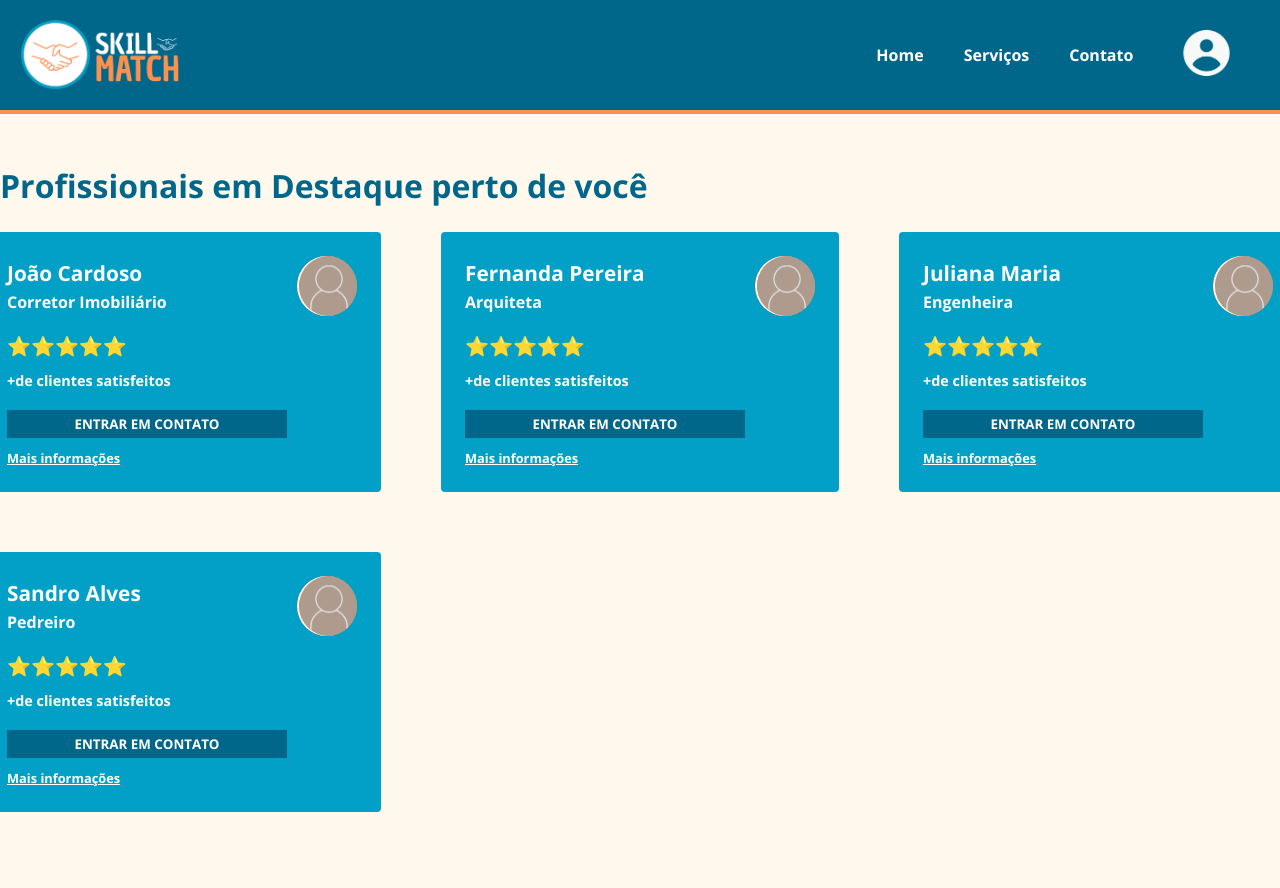
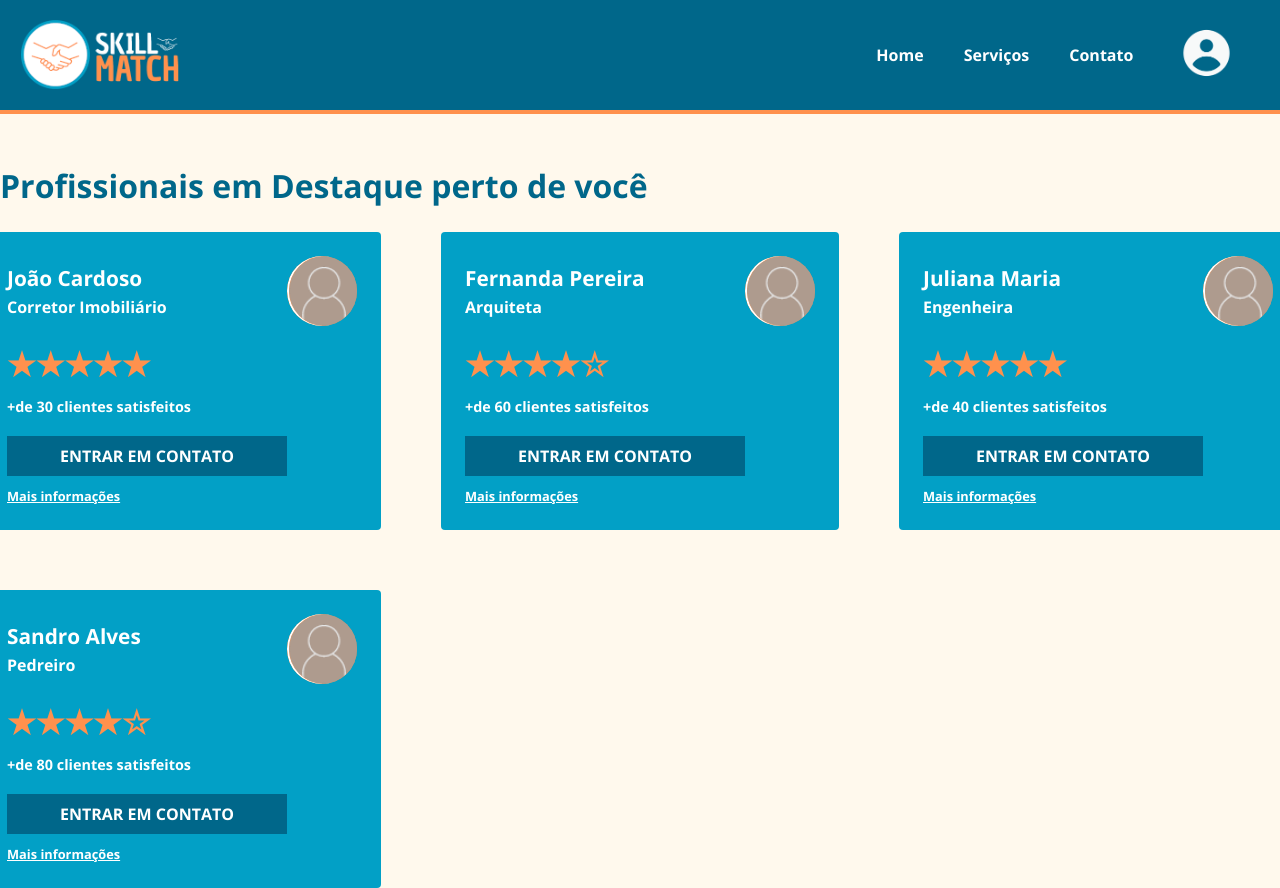
Before and after one commit to karlosmafra/frontend_pi, a Vue app: page /servicos in a window 1280 px wide. Before the commit the page ends 812 px from the top, so only its background shows below. Built offline with nearby package versions, Linux system fonts and the light colour scheme; a web font is replaced by a local one.

Commit message:
Estrelas das reviews funcionando

```diff
--- a/src/components/CardProfissional.vue
+++ b/src/components/CardProfissional.vue
@@ -25,7 +25,9 @@ function getInicial(nome) {
     </div>
 
     <div class="estrelas">
-      <span>⭐</span><span>⭐</span><span>⭐</span><span>⭐</span><span>⭐</span>
+      <span v-for="i in 5" :key="i">
+        {{ i <= prof.nota ? '★' : '☆' }}
+      </span>
     </div>
 
     <p class="clientes">+de {{ prof.clientes }} clientes satisfeitos</p>
@@ -71,8 +73,8 @@ function getInicial(nome) {
 }
 
 .avatar {
-  width: 60px;
-  height: 60px;
+  width: 70px;
+  height: 70px;
   margin-left: 12px;
   border-radius: 50%;
   overflow: hidden;
@@ -97,9 +99,9 @@ function getInicial(nome) {
 }
 
 .estrelas {
-  margin: 12px 0;
-  font-size: 1.2rem;
-  color: orange;
+  margin-bottom: 12px;
+  font-size: 2rem;
+  color: var(--cor-laranja);
 }
 
 .clientes {
@@ -109,7 +111,9 @@ function getInicial(nome) {
 
 .btn-contato {
   width: 80%;
+  height: 40px;
   margin: 8px 0;
+  font-size: 1rem;
 }
 
 .mais-info {
--- a/src/components/DetalhesProfissionalEscreverReview.vue
+++ b/src/components/DetalhesProfissionalEscreverReview.vue
@@ -1,8 +1,10 @@
 <script setup>
 import { ref, computed, onMounted } from 'vue'
 import BarraNav from './BarraNav.vue'
-import Review from './Review.vue'
 import BotaoQuadrado from './BotaoQuadrado.vue'
+
+const nota = ref(0)
+const hover = ref(0)
 
 const user = ref({
   name: '',
@@ -76,15 +78,29 @@ onMounted(() => {
         <div class="body">
 
           <textarea name="area_review" id="area_review"></textarea>
+
           <div class="bottom">
+
             <div class="div-estrelas">
-              <p>
-                Selecione a quantidade de estrelas:
-              </p>
+              <p>Selecione a quantidade de estrelas:</p>
+              <div class="estrelas">
+                <span
+                  v-for="estrela in 5"
+                  :key="estrela"
+                  @click="nota = estrela"
+                  @mouseover="hover = estrela"
+                  @mouseleave="hover = 0"
+                  class="estrela"
+                >
+                  {{ estrela <= (hover || nota) ? '★' : '☆' }}
+                </span>
+              </div>
             </div>
+
             <div class="div-botao">
-              <BotaoQuadrado :texto="'Salvar'" :cor="'var(--cor-laranja)'"/>
+              <BotaoQuadrado type="button" :texto="'Salvar'" :cor="'var(--cor-laranja)'" />
             </div>
+
           </div>
 
         </div>
@@ -257,4 +273,18 @@ onMounted(() => {
       color: var(--cor-azul-escuro);
     }
 
+    .estrelas {
+      font-size: 2rem;
+      color: var(--cor-laranja);
+      cursor: pointer;
+    }
+
+    .estrela {
+      transition: transform 0.2s;
+    }
+
+    .estrela:hover {
+      transform: scale(1.1);
+    }
+
 </style>
--- a/src/components/ListaProfissionais.vue
+++ b/src/components/ListaProfissionais.vue
@@ -2,7 +2,10 @@
     import CardProfissional from '@/components/CardProfissional.vue';
     import Avatar from '@/assets/img/avatar_placeholder.png';
 
-    const profissionais = [{nome: "João Cardoso", funcao: "Corretor Imobiliário", imagem: Avatar}, {nome: "Fernanda Pereira", funcao: "Arquiteta", imagem: Avatar}, {nome: "Juliana Maria", funcao: "Engenheira", imagem: Avatar}, {nome: "Sandro Alves", funcao: "Pedreiro", imagem: Avatar}]
+    const profissionais = [{nome: "João Cardoso", funcao: "Corretor Imobiliário", imagem: Avatar, clientes: 30, nota: 5},
+    {nome: "Fernanda Pereira", funcao: "Arquiteta", imagem: Avatar, clientes: 60, nota: 4},
+    {nome: "Juliana Maria", funcao: "Engenheira", imagem: Avatar, clientes: 40, nota: 5},
+    {nome: "Sandro Alves", funcao: "Pedreiro", imagem: Avatar, clientes: 80, nota: 4}]
 </script>
 
 
```
Also changed, not shown: src/components/Alerta.vue (added, +17 -0 lines).
